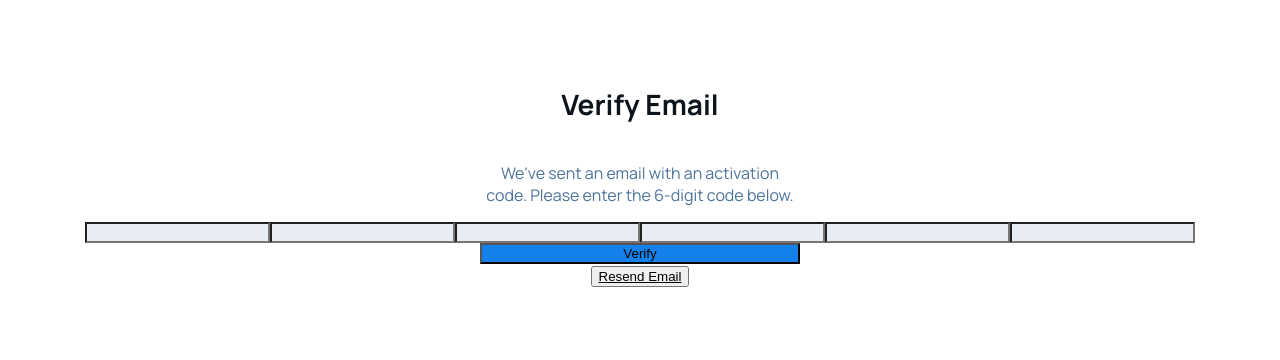
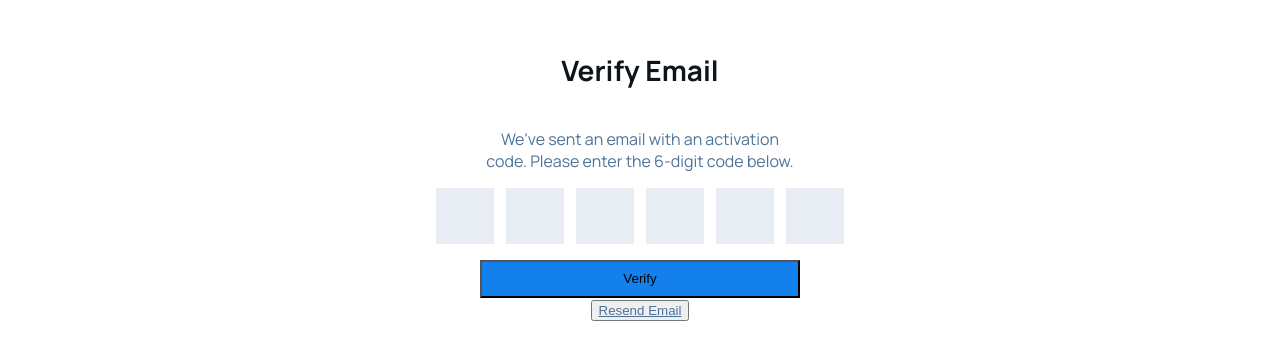
Before and after one commit to xofError/FlowDock, a React (Vite) app in the folder frontend/frontend/: page /#/verify-email in a window 1280 px wide. Shown: the part 226-586 px from the top of the page. Built offline with nearby package versions, Linux system fonts and the light colour scheme; a web font is replaced by a local one.

Commit message:
Refactor VerifyEmail component for improved UX

```diff
--- a/frontend/frontend/src/pages/VerifyEmail.jsx
+++ b/frontend/frontend/src/pages/VerifyEmail.jsx
@@ -1,9 +1,11 @@
 import { useState } from "react";
+import { useNavigate } from "react-router-dom";
 import MainLayout from "../layout/MainLayout.jsx";
-import "../resources/fonts/fonts.css";
 
 export default function VerifyEmail() {
   const [otp, setOtp] = useState(["", "", "", "", "", ""]);
+  const [isLoading, setIsLoading] = useState(false);
+  const navigate = useNavigate();
 
   const handleChange = (e, index) => {
     const value = e.target.value.replace(/\D/, "");
@@ -17,30 +19,53 @@ export default function VerifyEmail() {
     }
   };
 
+  const handleKeyDown = (index, e) => {
+    if (e.key === "Backspace" && !otp[index] && index > 0) {
+      const prevInput = document.getElementById(`otp-${index - 1}`);
+      if (prevInput) {
+        prevInput.focus();
+        const newOtp = [...otp];
+        newOtp[index - 1] = "";
+        setOtp(newOtp);
+      }
+    }
+  };
+
   const handleSubmit = (e) => {
     e.preventDefault();
-    alert(`OTP entered: ${otp.join("")}`);
+    setIsLoading(true);
+    console.log(`OTP entered: ${otp.join("")}`);
+    setTimeout(() => {
+      setIsLoading(false);
+      navigate("/login");
+    }, 2000);
   };
 
   const handleResend = () => {
-    alert("Activation email resent!");
+    console.log("Activation email resent!");
   };
 
   return (
     <MainLayout>
-      <div className="flex flex-col gap-6 font-custom">
-
-        <h2 className="text-[#0d141b] text-[28px] font-bold text-center pt-2">
+      <div className="flex flex-col gap-6 pb-10 w-full max-w-sm mx-auto">
+        <h2 className="text-[#0d141b] text-[28px] font-bold text-center pt-4">
           Verify Email
         </h2>
 
-        <p className="text-center text-sm text-[#4c739a] max-w-[320px] mx-auto leading-relaxed">
-          We've sent an email with an activation <br />
-          code. Please enter the 6-digit code below.
+        <p className="text-center text-sm text-[#4c739a] leading-relaxed">
+          We've sent an email with an activation code. Please enter the 6-digit
+          code below.
         </p>
 
-        <form className="flex flex-col gap-6" onSubmit={handleSubmit}>
-          <div className="flex justify-center gap-3 mt-2">
+        <form className="flex flex-col gap-6 px-2" onSubmit={handleSubmit}>
+          <div
+            style={{
+              display: "flex",
+              gap: "12px",
+              justifyContent: "center",
+              marginBottom: "16px",
+            }}
+          >
             {otp.map((digit, i) => (
               <input
                 key={i}
@@ -48,24 +73,29 @@ export default function VerifyEmail() {
                 type="text"
                 maxLength="1"
                 value={digit}
-                onChange={e => handleChange(e, i)}
-                className="w-14 h-14 text-center rounded-lg bg-[#e7edf3] text-[#0d141b] text-lg font-bold focus:outline-none"
+                onChange={(e) => handleChange(e, i)}
+                onKeyDown={(e) => handleKeyDown(i, e)}
+                disabled={isLoading}
+                style={{ width: "50px", height: "50px", fontSize: "24px" }}
+                className="text-center rounded-lg bg-[#e7edf3] text-[#0d141b] font-bold focus:outline-none border-2 border-transparent focus:border-[#1380ec] disabled:opacity-50"
               />
             ))}
           </div>
 
           <button
             type="submit"
-            className="h-14 w-full rounded-lg bg-[#1380ec] text-white text-lg font-bold mt-6"
+            disabled={isLoading}
+            style={{ height: "38px", opacity: isLoading ? 0.7 : 1 }}
+            className="w-full rounded-lg bg-[#1380ec] text-white text-lg font-bold flex items-center justify-center transition-all"
           >
-            Verify
+            {isLoading ? "Verifying..." : "Verify"}
           </button>
         </form>
 
-        <div className="text-center mt-4">
+        <div className="text-center px-2">
           <button
             onClick={handleResend}
-            className="text-blue-600 underline text-sm"
+            className="text-[#4c739a] underline text-sm"
           >
             Resend Email
           </button>
```
